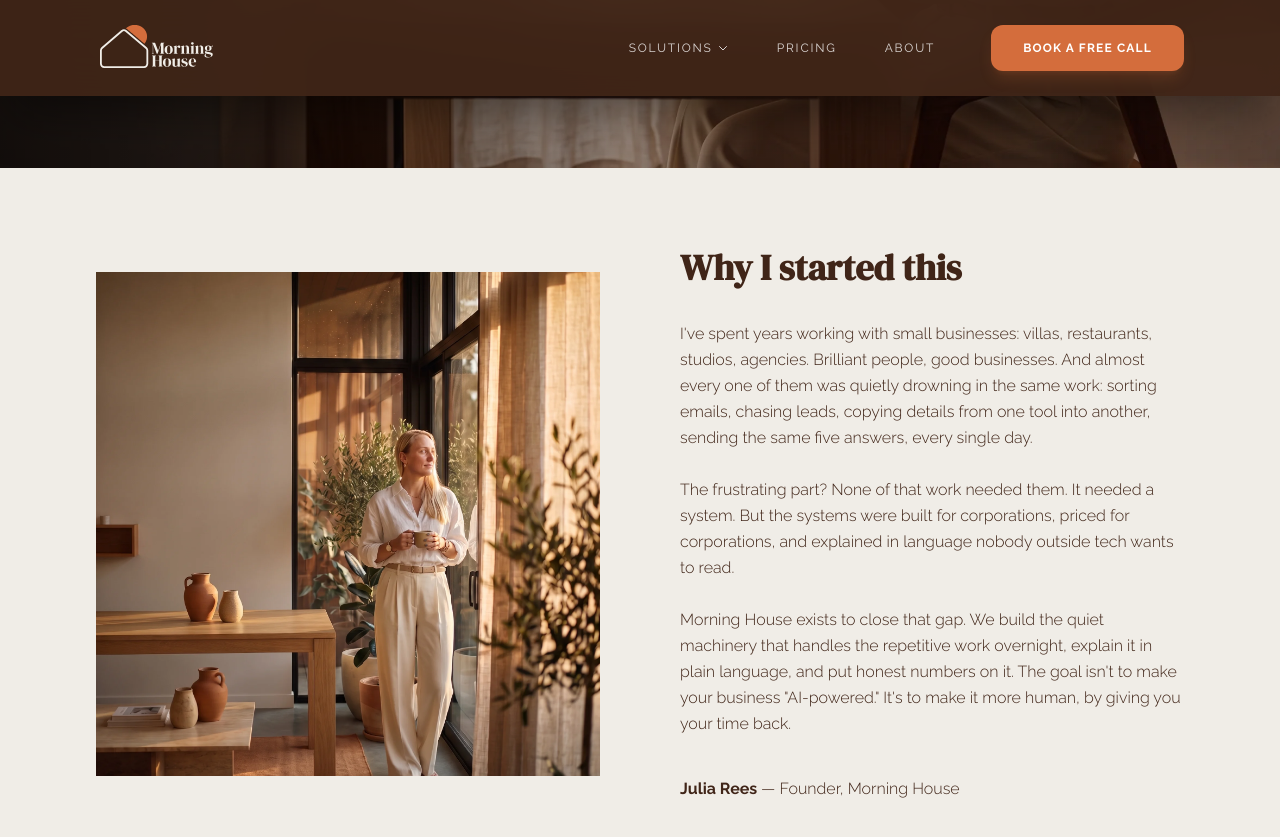
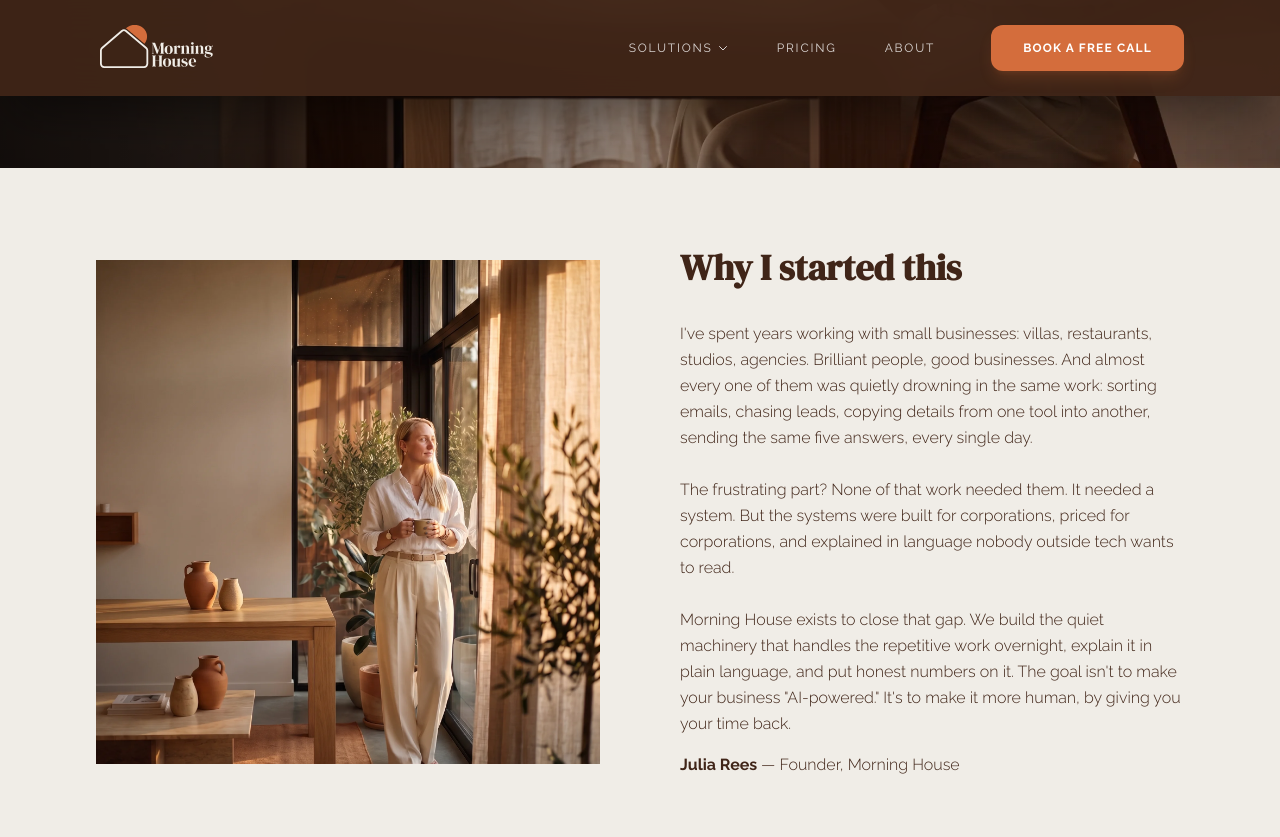
Before and after one commit to refinedislandcreations/morning-house, a Jekyll site: the page built from about.html, in a window 1280 px wide and 900 px high, scrolled down 732 px. Shown: the top 837 px of the window. Built offline with Jekyll 4.4.1, drawn with Linux system fonts in a browser that asks for light colours; nearby versions of some CDN libraries.

Commit message:
style: adjust founder story layout with reordered components and reduced margin spacing

```diff
--- a/_includes/founder-story.html
+++ b/_includes/founder-story.html
@@ -6,14 +6,14 @@
       <img
         src="{{ data.image | relative_url }}"
         alt="{{ data.alt_text }}"
-        class="w-full max-w-md lg:max-w-none mx-auto aspect-square object-cover"
+        class="w-full max-w-md lg:max-w-none mx-auto aspect-square object-cover order-2 lg:order-1"
       />
 
       <!-- Right Content -->
-      <div class="flex flex-col justify-center max-w-2xl mx-auto lg:mx-0">
+      <div class="flex flex-col justify-center max-w-2xl mx-auto lg:mx-0 order-1 lg:order-2">
         {% if data.kicker %}
         <p
-          class="font-body text-[#402518] text-sm md:text-base mb-6 tracking-wide font-light"
+          class="font-body text-[#402518] text-sm md:text-base mb-4 tracking-wide font-light"
         >
           {{ data.kicker }}
         </p>
@@ -25,7 +25,7 @@
         </h2>
         {% endif %} {% if data.body %}
         <p
-          class="font-body text-[#402518] text-sm md:text-base leading-relaxed mb-10 font-light"
+          class="font-body text-[#402518] text-sm md:text-base leading-relaxed mb-4 font-light"
         >
           {{ data.body }}
         </p>
--- a/assets/css/output.css
+++ b/assets/css/output.css
@@ -1815,6 +1815,12 @@
     }
   }
   @media (width >= 64rem) {
+    .lg\:order-1 {
+      order: 1;
+    }
+    .lg\:order-2 {
+      order: 2;
+    }
     .lg\:mx-0 {
       margin-inline: 0px;
     }
```
